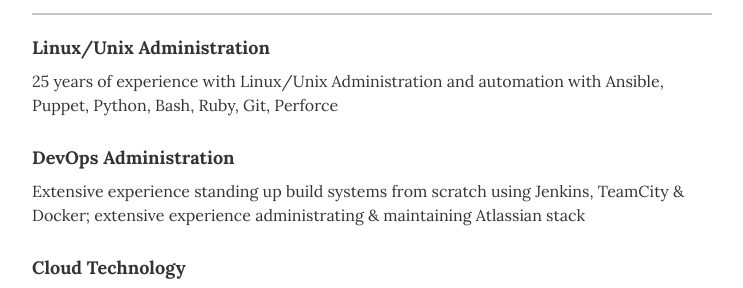
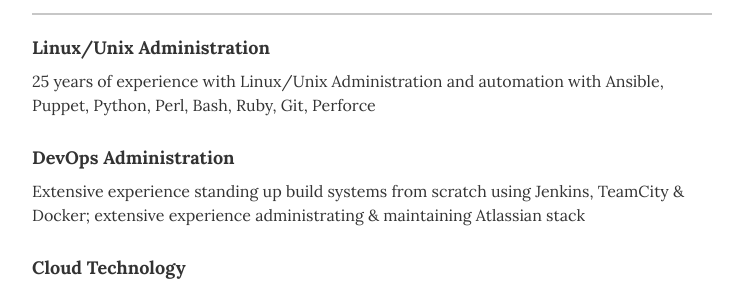
Before and after one commit to wallacewinfrey/wallacewinfrey.github.io, a Jekyll site: the page built from index.html, in a window 1280 px wide and 900 px high, scrolled down 306 px. Shown: the part 189-477 px from the top of the window, without its empty margins (268-1011 px from the left). Built offline with Jekyll 4.4.1, drawn with Linux system fonts in a browser that asks for light colours.

Commit message:
updated skills with perl

```diff
--- a/_data/skills.yml
+++ b/_data/skills.yml
@@ -1,7 +1,7 @@
 # Skills
 # Organizational leadership
 - skill: Linux/Unix Administration
-  description: 25 years of experience with Linux/Unix Administration and automation with Ansible, Puppet, Python, Bash, Ruby, Git, Perforce
+  description: 25 years of experience with Linux/Unix Administration and automation with Ansible, Puppet, Python, Perl, Bash, Ruby, Git, Perforce
 
 # Communications strategy
 - skill: DevOps Administration
```
